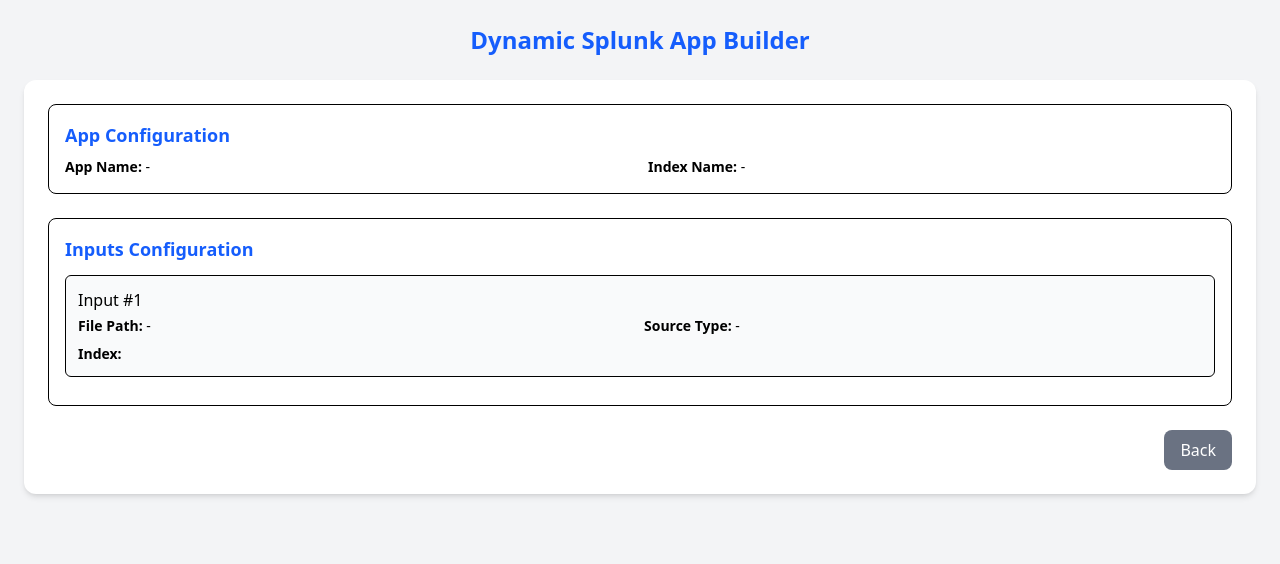
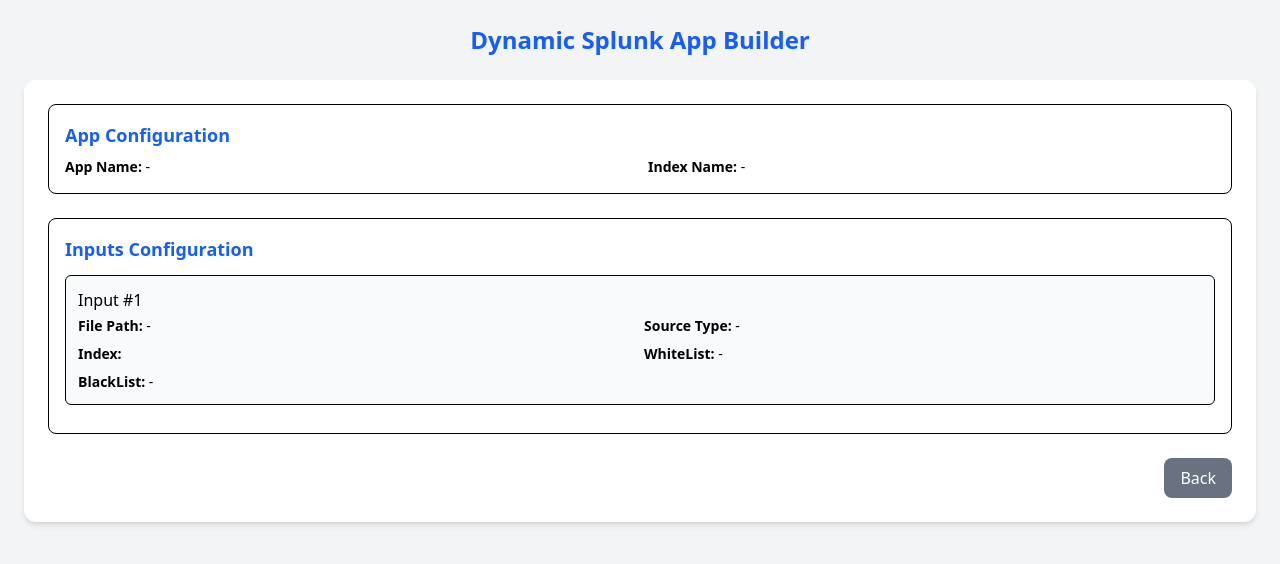
Before and after one commit to NaveenKammampati4/edge-flow, a React (Vite) app: page / in a window 1280 px wide. Both pictures are taken after a click on the button "Preview". Shown: the top 564 px of the page. Built offline with nearby package versions, Linux system fonts and the light colour scheme.

Commit message:
white and black list added to object

```diff
--- a/src/components/InputConfig.jsx
+++ b/src/components/InputConfig.jsx
@@ -15,6 +15,8 @@
     filePath: "",
     sourceType: "",
     index: "",
+    whiteList:"",
+    blackList:"",
   });
   //  const [customConfig, setCustomConfig] = useState(1);
 
@@ -511,8 +513,10 @@
             </label>
             <input
               id="whitelist"
+              name="whiteList"
               type="text"
-              // value={inputsFormat.indexName || ""}
+              value={item.whiteList || ""}
+              onChange={(e) => updateIputs(e)}
               className="border border-gray-300 rounded-lg focus:outline-none focus:ring-2 focus:ring-blue-500 px-3 py-2"
               placeholder="whitelist"
             />
@@ -526,8 +530,10 @@
             </label>
             <input
               id="blacklist"
+              name="blackList"
               type="text"
-              // value={inputsFormat.indexName || ""}
+              value={item.blackList || ""}
+              onChange={(e) => updateIputs(e)}
               className="border border-gray-300 rounded-lg focus:outline-none focus:ring-2 focus:ring-blue-500 px-3 py-2"
               placeholder="blacklist"
             />
--- a/src/components/Main.jsx
+++ b/src/components/Main.jsx
@@ -136,6 +136,12 @@
                 </div>
                 <div>
                   <b>Index:</b> {input.index || indexName}
+                </div>
+                <div>
+                  <b>WhiteList:</b> {input.whiteList || "-"}
+                </div>
+                <div>
+                  <b>BlackList:</b> {input.blackList || "-"}
                 </div>
               </div>
             </div>
```
